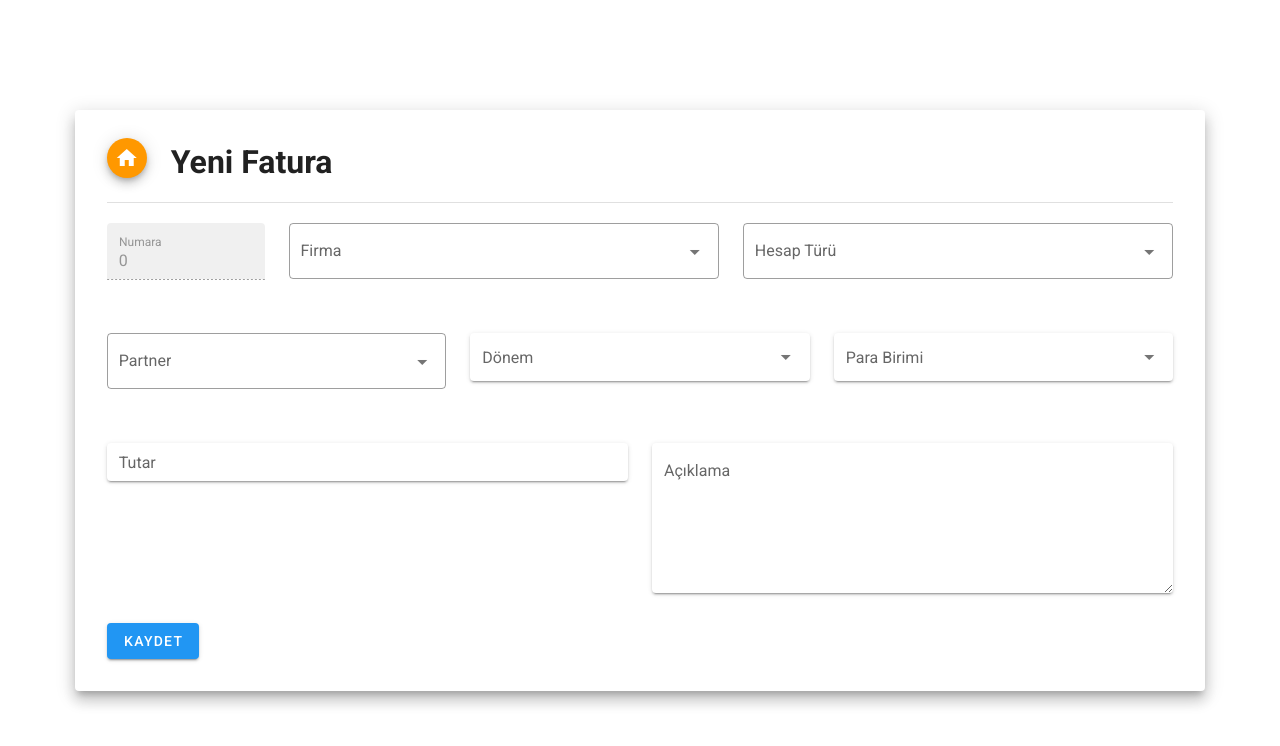
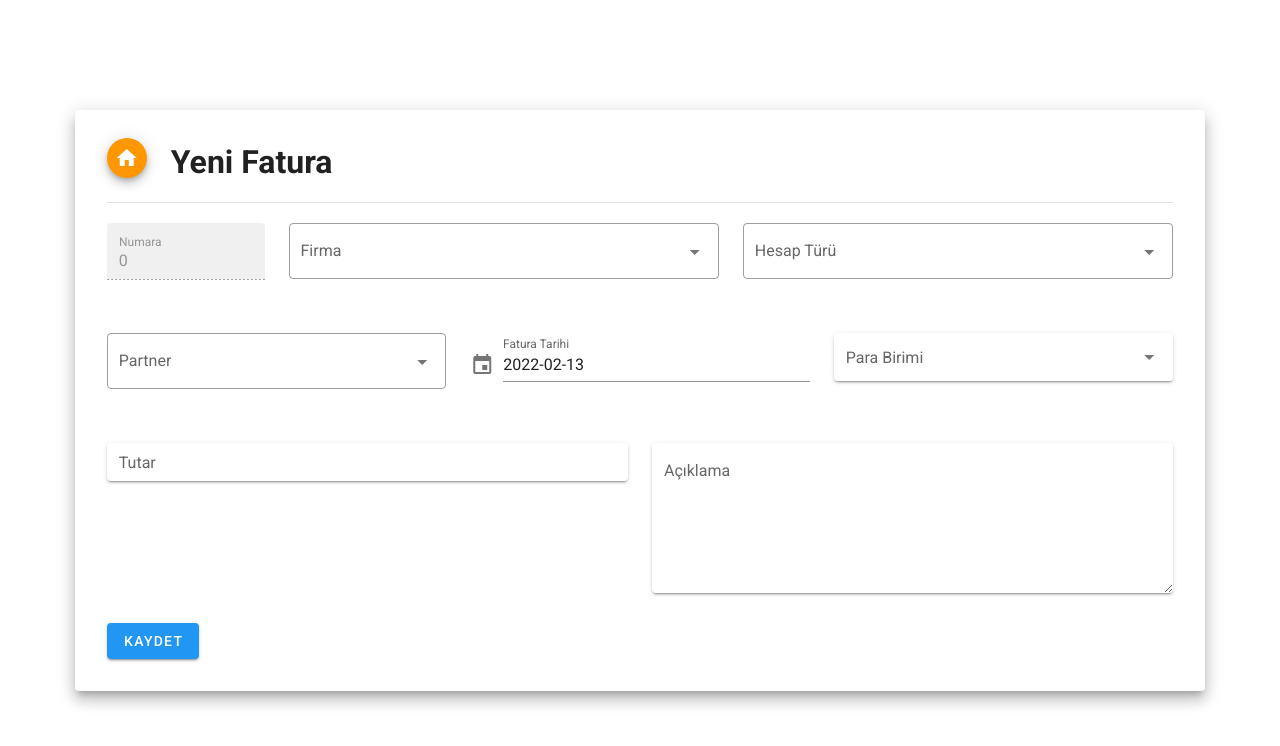
Before and after one commit to kayhanacikgoz/easy-account, a Vue app: page /fatura in a window 1280 px wide. Shown: the top 746 px of the page. Built offline with nearby package versions, Linux system fonts and the light colour scheme; no server answers.

Commit message:
edit debug ve tarih bölümü eklendi

```diff
--- a/src/views/Fatura.vue
+++ b/src/views/Fatura.vue
@@ -68,9 +68,24 @@
                       solo
                     ></v-select>
                   </v-col>-->
-                  <v-col class="d-flex" cols="12" sm="4" md="4">
+                  <v-col cols="12" sm="6" md="4">
+                    <v-menu v-model="menu2" :close-on-content-click="false" :nudge-right="40" transition="scale-transition" offset-y min-width="auto">
+                      <template v-slot:activator="{ on, attrs }">
+                        <v-text-field
+                          v-model="tarihPost"
+                          label="Fatura Tarihi"
+                          prepend-icon="mdi-calendar"
+                          readonly
+                          v-bind="attrs"
+                          v-on="on"
+                        ></v-text-field>
+                      </template>
+                      <v-date-picker v-model="tarihPost" @input="menu2 = false"></v-date-picker>
+                    </v-menu>
+                  </v-col>
+              <!--     <v-col class="d-flex" cols="12" sm="4" md="4">
                     <v-select :items="donem" item-text="text" item-value="value" label="Dönem" v-model="donemPost" name="donemPost" solo></v-select>
-                  </v-col>
+                  </v-col> -->
                   <v-col class="d-flex" cols="12" sm="4" md="4">
                     <v-select
                       :items="paraBirimi"
@@ -90,9 +105,7 @@
                   </v-col>
                 </v-row>
               </v-row>
-              <v-row>
-
-              </v-row>
+              <v-row> </v-row>
               <v-row>
                 <v-btn v-on:click="addFatura" color="info" dark> kaydet </v-btn>
                 <!--<v-btn
@@ -127,6 +140,7 @@ export default {
       hesapTuru: [],
       firma: [],
       donem: [],
+      tarih: "",
       partnertype: [],
       loadPartnerList: [],
       tutar: "",
@@ -143,6 +157,9 @@ export default {
       partnertypePost: "",
       // partnerItems: "",
       Liste: [],
+      tarihPost: new Date(Date.now() - new Date().getTimezoneOffset() * 60000).toISOString().substr(0, 10),
+      modal: false,
+      menu2: false,
     };
   },
   components: {
@@ -173,6 +190,7 @@ export default {
     std_list.callService();
     this.paraBirimi = std_list.Liste;
 
+
     this.$store.dispatch("loadPartnerList");
   },
   methods: {
@@ -184,7 +202,7 @@ export default {
       formData.append("currency_type", this.paraBirimiPost);
       formData.append("note", this.aciklamaPost);
       formData.append("partner_id", this.loadPartnerList);
-      formData.append("trans_date", "2022-05-05");
+      formData.append("trans_date", this.tarihPost);
       formData.append("tran_user_id", 2);
 
       let result = await axios.post("https://sagdiclarmimarlik.sisu9.com/hizmet.php?page=transaction_add", formData, {
@@ -193,8 +211,8 @@ export default {
 
       if (result.status == 200 && result.data.msg.MSG_TYPE == "S") {
         //alert(result.data.msg.MSG_CONTENT)
-        this.$router.go();
-        //console.log(result.data.transaction)
+       // this.$router.go();
+        console.log(result.data.transaction)
         //this.$router.push("/fatura");
       } else {
         alert("Kayıt eklenemedi!");
--- a/src/views/FaturaDetay.vue
+++ b/src/views/FaturaDetay.vue
@@ -56,7 +56,7 @@
                   </v-col>
                 </v-row>
                 <v-row>
-                  <v-col class="d-flex" cols="12" sm="4">
+                  <!-- <v-col class="d-flex" cols="12" sm="4">
                     <v-select
                       :items="donem"
                       item-text="text"
@@ -66,6 +66,21 @@
                       name="donemPost"
                       solo
                     ></v-select>
+                  </v-col> -->
+                  <v-col cols="12" sm="6" md="4">
+                    <v-menu v-model="menu2" :close-on-content-click="false" :nudge-right="40" transition="scale-transition" offset-y min-width="auto">
+                      <template v-slot:activator="{ on, attrs }">
+                        <v-text-field
+                          v-model="tarihPost"
+                          :label="tranDetails[0].MASTER_TRAN_DATE"
+                          prepend-icon="mdi-calendar"
+                          readonly
+                          v-bind="attrs"
+                          v-on="on"
+                        ></v-text-field>
+                      </template>
+                      <v-date-picker v-model="tarihPost" @input="menu2 = false"></v-date-picker>
+                    </v-menu>
                   </v-col>
                   <v-col class="d-flex" cols="12" sm="4">
                     <v-select
@@ -197,6 +212,9 @@ export default {
       Liste: [],
       dialog_edit: false,
       dialog_delete: false,
+      tarihPost: "",
+       modal: false,
+      menu2: false,
     };
   },
   async created() {
@@ -212,9 +230,9 @@ export default {
     std_list.callService();
     this.firma = std_list.Liste;
 
-    std_list = new sisu9_std_list("donem");
+    /* std_list = new sisu9_std_list("donem");
     std_list.callService();
-    this.donem = std_list.Liste;
+    this.donem = std_list.Liste; */
 
     std_list = new sisu9_std_list("usertype");
     std_list.callService();
@@ -243,9 +261,15 @@ export default {
       if (this.aciklamaPost == "") {
         this.aciklamaPost = this.tranDetails[0].MASTER_TRAN_NOTE;
       }
-      if (this.donemPost == null) {
+      /* if (this.donemPost == null) {
         this.donemPost = this.tranDetails[0].MASTER_TRAN_DONEM;
+      } */
+      if (this.loadPartnerList == "") {
+        this.loadPartnerList = this.tranDetails[0].MASTER_TRAN_PARTNER;
       }
+     /*  if (this.tarihPost == "") {
+        this.tarihPost = this.tranDetails[0].MASTER_TRAN_DATE;
+      } */
 
       let formData = new FormData();
       formData.append("islem_id", this.tranDetails[0].MASTER_TRAN_ID);
@@ -255,7 +279,7 @@ export default {
       formData.append("currency_type", this.paraBirimiPost);
       formData.append("note", this.aciklamaPost);
       formData.append("partner_id", this.loadPartnerList);
-      formData.append("trans_date", "2022-05-05");
+      formData.append("trans_date", this.tarihPost);
       formData.append("tran_user_id", 2);
 
       let result = await axios.post("https://sagdiclarmimarlik.sisu9.com/hizmet.php?page=transaction_edit", formData, {
@@ -264,7 +288,7 @@ export default {
 
       if (result.status == 200 && result.data.msg.MSG_TYPE == "S") {
         //alert(result.data.msg.MSG_CONTENT)
-        //console.log(result.data.transaction)
+        console.log(result.data.transaction)
         this.$router.push("/list");
 
       } else {
```
Lines whose indentation alone changed are shown as unchanged.
